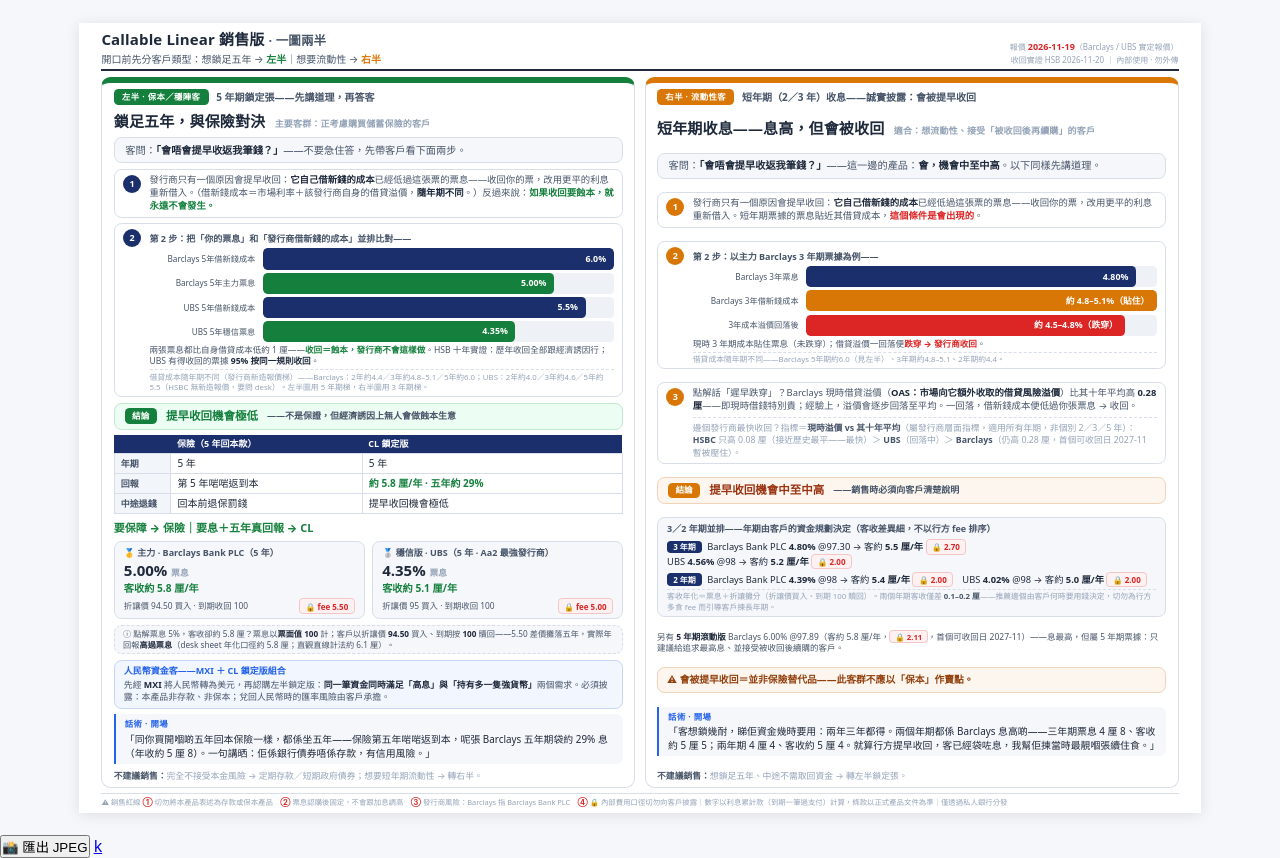
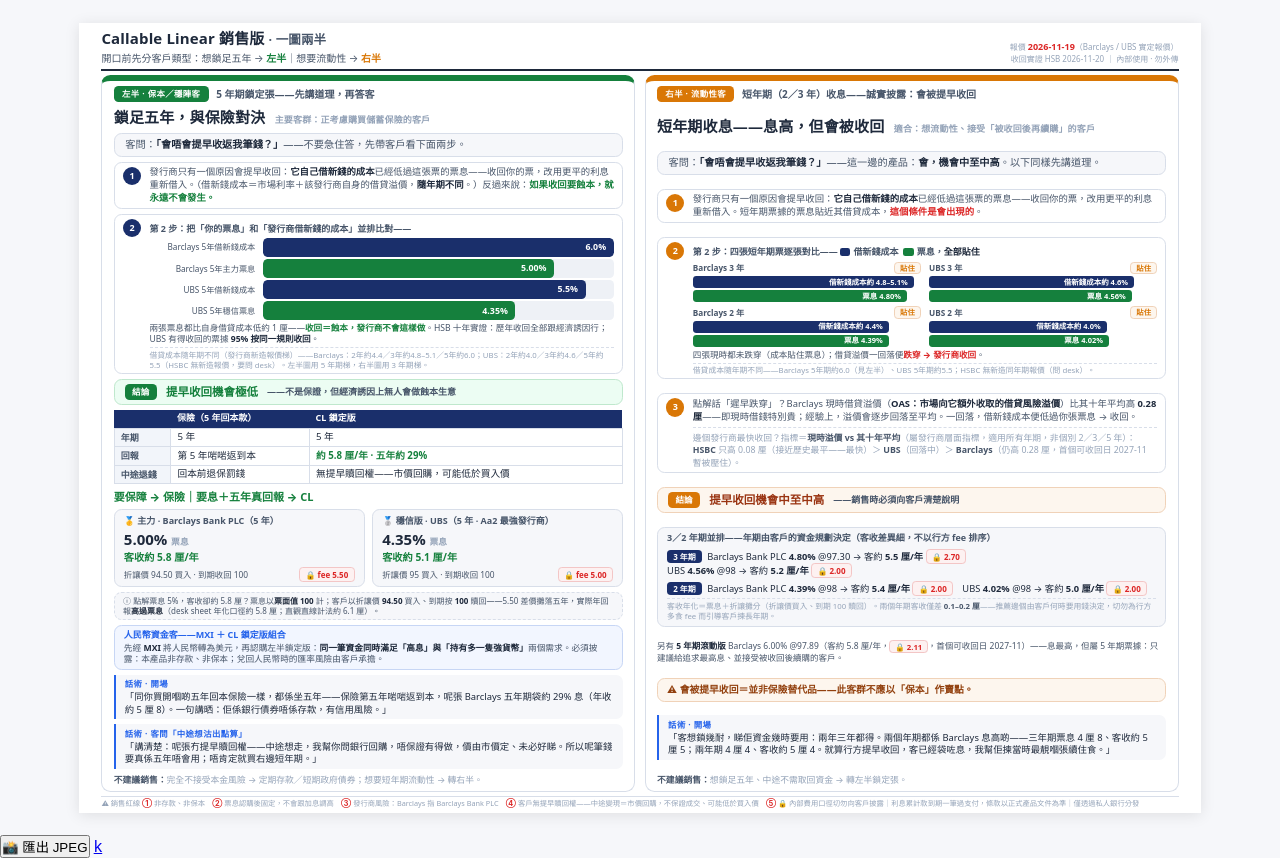
Before and after one commit to leunghlk/infographics, a plain HTML site: page rm-cl-sell-guide-A4-2026-11.html in a window 1280 px wide. Drawn offline with Linux system fonts and the light colour scheme.

Commit message:
v29: 客戶流動性問答＋右半step②擴四張短年期 — ①客戶無提早贖回權(call屬發行商,中途變現唯一=銀行市價回購,不保證成交可低於買入價): vs2中途退錢CL格改答客戶側、footer紅線增④客戶無提早贖回權(fee退⑤)、左半新增話術box「客問中途想沽出點算」順手close五年唔會用/唔肯定轉右; ②右半bar chart由B3Y單例擴2×2 mini-card四張全部現形(B3 4.80/UBS3 4.56/B2 4.39/UBS2 4.02 vs 各自借新錢成本,全部貼住tag,藍上綠下跟左半), bcap src補UBS 5年約5.5+HSBC無新造報價問desk; ③爆頁修: sheet/half/step/ask/concl/warn/say/gloss/mxi/vs2八刀收緊+footer收短一行
Co-Authored-By: Claude Code <noreply@anthropic.com>

```diff
--- a/rm-cl-sell-guide-A4-2026-11.html
+++ b/rm-cl-sell-guide-A4-2026-11.html
@@ -18,8 +18,8 @@
   }
   .sheet{
     width:297mm; min-height:209mm; margin:6mm auto; background:var(--surface);
-    padding:1.6mm 6mm 1.2mm; box-shadow:0 2px 14px rgba(0,0,0,.10);
-    display:flex; flex-direction:column; gap:1.4mm;
+    padding:1.4mm 6mm 1mm; box-shadow:0 2px 14px rgba(0,0,0,.10);
+    display:flex; flex-direction:column; gap:1.1mm;
   }
   @media print{
     body{background:#fff;}
@@ -40,7 +40,7 @@
   /* main split */
   .main{display:grid; grid-template-columns:1fr 1fr; gap:2.5mm; flex:1;}
   .half{border:1px solid var(--line); border-top:1.6mm solid var(--green); border-radius:2.5mm; background:#fff;
-    padding:1.6mm 3mm 1.2mm; display:flex; flex-direction:column; gap:1.3mm; justify-content:space-between;}
+    padding:1.4mm 3mm 1mm; display:flex; flex-direction:column; gap:1.1mm; justify-content:space-between;}
   .half.r{border-top-color:var(--amber);}
   .chip{display:flex; align-items:center; gap:2mm;}
   .chip .tag{background:var(--green); color:#fff; font-size:8.4px; font-weight:800; border-radius:1.2mm; padding:.6mm 2.2mm; letter-spacing:.05em;}
@@ -50,12 +50,12 @@
   .hh small{font-size:9px; color:var(--ink3); font-weight:600;}
 
   /* 客問 */
-  .ask{display:flex; align-items:center; gap:3mm; background:var(--bg); border:1px solid var(--line); border-radius:2mm; padding:1.4mm 2.8mm;}
+  .ask{display:flex; align-items:center; gap:3mm; background:var(--bg); border:1px solid var(--line); border-radius:2mm; padding:1.1mm 2.8mm;}
   .ask .q{font-size:10.2px; color:var(--ink2); line-height:1.3;}
   .ask .q b{color:var(--ink);}
 
   /* 逐層解釋 step cards */
-  .step{border:1px solid var(--line); border-radius:2mm; padding:1.1mm 2.2mm 1mm; background:#fff; display:flex; gap:2.2mm; align-items:flex-start;}
+  .step{border:1px solid var(--line); border-radius:2mm; padding:.9mm 2.2mm .85mm; background:#fff; display:flex; gap:2.2mm; align-items:flex-start;}
   .step .no{flex:none; width:4.8mm; height:4.8mm; border-radius:50%; background:var(--navy); color:#fff; font-size:9px; font-weight:800; display:flex; align-items:center; justify-content:center; margin-top:.2mm;}
   .half.r .step .no{background:var(--amber);}
   .step .body{font-size:9.4px; line-height:1.38; color:var(--ink2); flex:1;}
@@ -67,17 +67,23 @@
   /* bar 對比圖（step ② 內） */
   .bars{margin-top:1.2mm;}
   .bars .bt{font-size:9px; font-weight:800; color:var(--ink2); margin-bottom:.4mm;}
-  .brow{display:flex; align-items:center; gap:2mm; margin-top:.8mm;}
+  .brow{display:flex; align-items:center; gap:2mm; margin-top:.6mm;}
   .blab{flex:none; width:28mm; font-size:8.2px; color:var(--ink2); text-align:right; line-height:1.18;}
-  .btrack{flex:1; height:5.6mm; background:#eef1f6; border-radius:1.2mm; position:relative; overflow:hidden;}
+  .btrack{flex:1; height:5mm; background:#eef1f6; border-radius:1.2mm; position:relative; overflow:hidden;}
   .bfill{height:100%; border-radius:1.2mm; display:flex; align-items:center; justify-content:flex-end; padding-right:2mm; color:#fff; font-size:8.8px; font-weight:800;}
   .bfill.dark{background:#1a2f6b;} .bfill.green{background:#15803d;} .bfill.amber{background:#d97706;} .bfill.red{background:#dc2626;}
   .bcap{font-size:8.6px; color:var(--ink2); margin-top:.8mm; line-height:1.32;}
   .bcap b{color:var(--ink);} .bcap .rl{color:var(--red); font-weight:800;} .bcap .gl{color:var(--green); font-weight:800;}
   .bcap .src{display:block; margin-top:.4mm; padding-top:.4mm; border-top:1px dashed var(--line); font-size:7.8px; color:var(--ink3); line-height:1.3;}
+  .bars .sw{display:inline-block; width:2.8mm; height:2.2mm; border-radius:.6mm; vertical-align:-.25mm; margin:0 .8mm 0 .6mm;}
+  .bars .sw.dark{background:#1a2f6b;} .bars .sw.green{background:#15803d;}
+  .bgrid{display:grid; grid-template-columns:1fr 1fr; gap:1mm 2.2mm; margin-top:.9mm;}
+  .bcell .bh{font-size:8.2px; font-weight:800; color:var(--ink2); display:flex; align-items:center; justify-content:space-between;}
+  .bcell .bh .tag{font-size:7.4px; font-weight:700; color:var(--amber); background:#fdf6ee; border:1px solid #f0d2b8; border-radius:1mm; padding:.05mm 1.3mm;}
+  .bcell .bfill{height:3.2mm; border-radius:.9mm; font-size:7.5px; padding-right:1.6mm; margin-top:.5mm;}
 
   /* 結論 banner */
-  .concl{border-radius:2mm; padding:1.2mm 2.6mm; font-size:11.5px; font-weight:900; display:flex; align-items:center; gap:2.4mm;}
+  .concl{border-radius:2mm; padding:1mm 2.6mm; font-size:11.5px; font-weight:900; display:flex; align-items:center; gap:2.4mm;}
   .concl .clab{flex:none; font-size:8.6px; font-weight:800; color:#fff; background:var(--green); border-radius:1.2mm; padding:.5mm 2mm;}
   .concl.g{background:#ecfdf3; border:1px solid #bfe8cd; color:var(--green);}
   .concl.r{background:#fdf6ee; border:1px solid #f0d2b8; color:#9a3412;}
@@ -87,7 +93,7 @@
   /* 保險對決表 */
   .vs2{width:100%; border-collapse:collapse;}
   .vs2 th{background:var(--navy); color:#fff; font-size:9px; padding:.7mm 1.6mm; font-weight:700; text-align:left;}
-  .vs2 td{border:1px solid var(--line); font-size:10px; padding:.8mm 1.6mm; line-height:1.3; background:#fff;}
+  .vs2 td{border:1px solid var(--line); font-size:9.7px; padding:.7mm 1.6mm; line-height:1.26; background:#fff;}
   .vs2 td:first-child{background:#f2f5fa; font-weight:700; font-size:9px; width:15mm; color:var(--ink2);}
   .vs2 .win{color:var(--green); font-weight:800;}
   .punch{font-size:11px; font-weight:800; color:var(--green);}
@@ -115,25 +121,25 @@
   .pc3 .fee{font-size:7.8px; padding:.2mm 1.2mm;}
 
   /* 客收 gloss */
-  .gloss{font-size:8.2px; color:var(--ink2); background:var(--bg); border:1px dashed var(--line); border-radius:2mm; padding:.7mm 2.2mm; line-height:1.36;}
+  .gloss{font-size:8px; color:var(--ink2); background:var(--bg); border:1px dashed var(--line); border-radius:2mm; padding:.6mm 2.2mm; line-height:1.3;}
   .gloss b{color:var(--ink);}
 
   /* 人民幣 MXI 組合 */
-  .mxi{border:1px solid #c7d6f5; background:#f2f6ff; border-radius:2mm; padding:1.1mm 2.4mm;}
+  .mxi{border:1px solid #c7d6f5; background:#f2f6ff; border-radius:2mm; padding:.9mm 2.4mm;}
   .mxi .mt{font-size:9px; font-weight:800; color:var(--blue);}
-  .mxi .mb{font-size:8.9px; color:var(--ink2); line-height:1.36; margin-top:.4mm;}
+  .mxi .mb{font-size:8.7px; color:var(--ink2); line-height:1.3; margin-top:.3mm;}
   .mxi .mb b{color:var(--ink);}
 
   /* 話術 */
-  .say{border-left:2.5px solid var(--blue); background:var(--bg); border-radius:0 1.8mm 1.8mm 0; padding:1.1mm 2.4mm;}
+  .say{border-left:2.5px solid var(--blue); background:var(--bg); border-radius:0 1.8mm 1.8mm 0; padding:.9mm 2.4mm;}
   .say .st{font-size:8.4px; font-weight:800; color:var(--blue); letter-spacing:.05em;}
-  .say .tx{font-size:9.9px; line-height:1.42; color:var(--ink); margin-top:.4mm;}
+  .say .tx{font-size:9.4px; line-height:1.34; color:var(--ink); margin-top:.3mm;}
 
-  .warn{border:1px solid #f0d2b8; background:#fdf6ee; border-radius:2mm; padding:1.4mm 2.4mm; font-size:9.8px; font-weight:700; color:#92400e;}
+  .warn{border:1px solid #f0d2b8; background:#fdf6ee; border-radius:2mm; padding:1.1mm 2.4mm; font-size:9.8px; font-weight:700; color:#92400e;}
   .route{font-size:8.8px; color:var(--ink3); line-height:1.45;}
   .route b{color:var(--ink2);}
 
-  .ft{border-top:1px solid var(--line); padding-top:.8mm; font-size:7.4px; color:var(--ink3); line-height:1.45;}
+  .ft{border-top:1px solid var(--line); padding-top:.6mm; font-size:7.3px; color:var(--ink3); line-height:1.32;}
   .ft b{color:var(--red);}
 </style>
 </head>
@@ -182,7 +188,7 @@
         <tr><th style="width:15mm"></th><th>保險（5 年回本款）</th><th>CL 鎖定版</th></tr>
         <tr><td>年期</td><td>5 年</td><td>5 年</td></tr>
         <tr><td>回報</td><td>第 5 年啱啱返到本</td><td class="win">約 5.8 厘/年 · 五年約 29%</td></tr>
-        <tr><td>中途退錢</td><td>回本前退保罰錢</td><td>提早收回機會極低</td></tr>
+        <tr><td>中途退錢</td><td>回本前退保罰錢</td><td>無提早贖回權——市價回購，可能低於買入價</td></tr>
       </table>
       <div class="punch">要保障 → 保險｜要息＋五年真回報 → CL</div>
 
@@ -213,6 +219,11 @@
         <div class="tx">「同你買開嗰啲五年回本保險一樣，都係坐五年——保險第五年啱啱返到本，呢張 Barclays 五年期袋約 29% 息（年收約 5 厘 8）。一句講晒：佢係銀行債券唔係存款，有信用風險。」</div>
       </div>
 
+      <div class="say">
+        <div class="st">話術 · 客問「中途想沽出點算」</div>
+        <div class="tx">「講清楚：呢張冇提早贖回權——中途想走，我幫你問銀行回購，唔保證有得做，價由市價定、未必好睇。所以呢筆錢要真係五年唔會用；唔肯定就買右邊短年期。」</div>
+      </div>
+
       <div class="route"><b>不建議銷售：</b>完全不接受本金風險 → 定期存款／短期政府債券；想要短年期流動性 → 轉右半。</div>
     </div>
 
@@ -232,11 +243,14 @@
         <div class="no">2</div>
         <div class="body">
           <div class="bars">
-            <div class="bt">第 2 步：以主力 Barclays 3 年期票據為例——</div>
-            <div class="brow"><div class="blab">Barclays 3年票息</div><div class="btrack"><div class="bfill dark" style="width:94%">4.80%</div></div></div>
-            <div class="brow"><div class="blab">Barclays 3年借新錢成本</div><div class="btrack"><div class="bfill amber" style="width:100%">約 4.8–5.1%（貼住）</div></div></div>
-            <div class="brow"><div class="blab">3年成本溢價回落後</div><div class="btrack"><div class="bfill red" style="width:91%">約 4.5–4.8%（跌穿）</div></div></div>
-            <div class="bcap">現時 3 年期成本貼住票息（未跌穿）；借貸溢價一回落便<span class="rl">跌穿 → 發行商收回</span>。<span class="src">借貸成本隨年期不同——Barclays 5年期約6.0（見左半）、3年期約4.8–5.1、2年期約4.4。</span></div>
+            <div class="bt">第 2 步：四張短年期票逐張對比——<span class="sw dark"></span>借新錢成本 <span class="sw green"></span>票息，<b>全部貼住</b></div>
+            <div class="bgrid">
+              <div class="bcell"><div class="bh">Barclays 3 年<span class="tag">貼住</span></div><div class="bfill dark" style="width:97%">借新錢成本約 4.8–5.1%</div><div class="bfill green" style="width:94%">票息 4.80%</div></div>
+              <div class="bcell"><div class="bh">UBS 3 年<span class="tag">貼住</span></div><div class="bfill dark" style="width:90%">借新錢成本約 4.6%</div><div class="bfill green" style="width:89%">票息 4.56%</div></div>
+              <div class="bcell"><div class="bh">Barclays 2 年<span class="tag">貼住</span></div><div class="bfill dark" style="width:86%">借新錢成本約 4.4%</div><div class="bfill green" style="width:86%">票息 4.39%</div></div>
+              <div class="bcell"><div class="bh">UBS 2 年<span class="tag">貼住</span></div><div class="bfill dark" style="width:78%">借新錢成本約 4.0%</div><div class="bfill green" style="width:79%">票息 4.02%</div></div>
+            </div>
+            <div class="bcap">四張現時都未跌穿（成本貼住票息）；借貸溢價一回落便<span class="rl">跌穿 → 發行商收回</span>。<span class="src">借貸成本隨年期不同——Barclays 5年期約6.0（見左半）、UBS 5年期約5.5；HSBC 無新造同年期報價（問 desk）。</span></div>
           </div>
         </div>
       </div>
@@ -270,7 +284,7 @@
 
   </div>
 
-  <div class="ft">⚠ 銷售紅線 <b>①</b> 切勿將本產品表述為存款或保本產品　<b>②</b> 票息認購後固定，不會跟加息調高　<b>③</b> 發行商風險：Barclays 指 Barclays Bank PLC　<b>④</b> 🔒 內部費用口徑切勿向客戶披露｜數字以利息累計款（到期一筆過支付）計算，條款以正式產品文件為準｜僅透過私人銀行分發</div>
+  <div class="ft">⚠ 銷售紅線 <b>①</b> 非存款、非保本　<b>②</b> 票息認購後固定，不會跟加息調高　<b>③</b> 發行商風險：Barclays 指 Barclays Bank PLC　<b>④</b> 客戶無提早贖回權——中途變現＝市價回購，不保證成交、可能低於買入價　<b>⑤</b> 🔒 內部費用口徑切勿向客戶披露｜利息累計款到期一筆過支付，條款以正式產品文件為準｜僅透過私人銀行分發</div>
 
 </div>
 </body>
```
Also changed, not shown: 1 other file.
